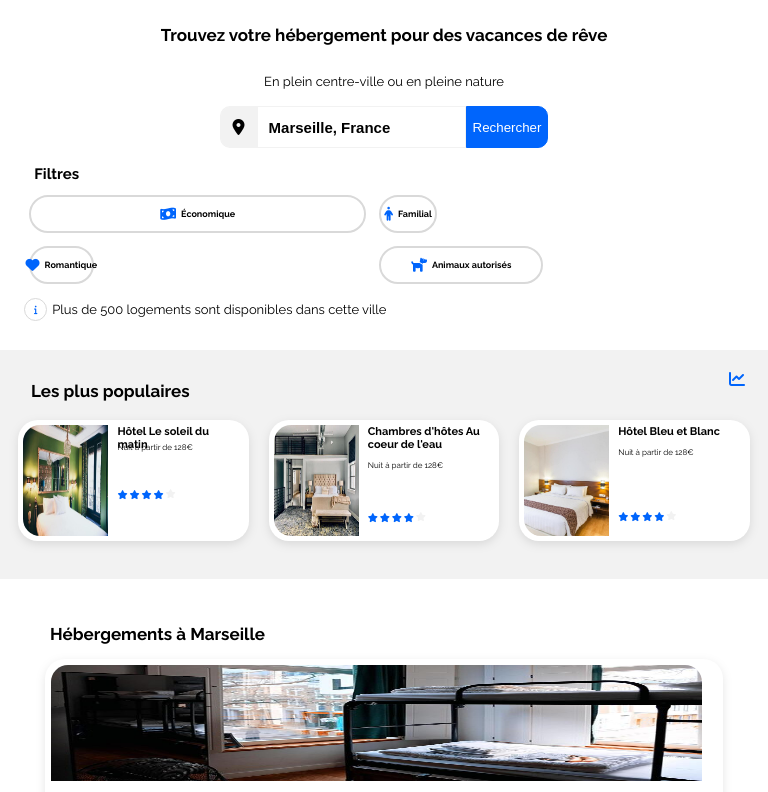
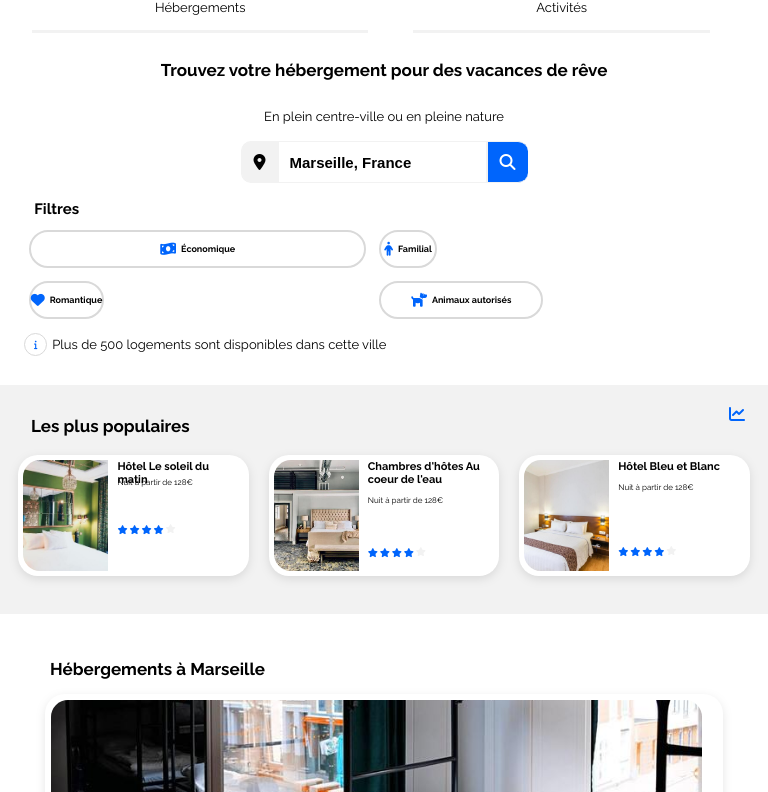
Before and after one commit to LivioSmd/Booki, a plain HTML site: page index.html in a window 768 px wide. Shown: the part 64-856 px from the top of the page. Drawn offline with Linux system fonts and the light colour scheme.

Commit message:
petites modifs

```diff
--- a/CSS/styles.css
+++ b/CSS/styles.css
@@ -3,6 +3,10 @@ main{
     margin: 0 auto;
     display: flex;
     flex-wrap: wrap;
+}
+
+img{
+    object-fit: cover;
 }
 
 body{
@@ -20,7 +24,7 @@ header{
 header nav{
     display: flex;
     align-items: center;
-    gap: 52px;
+    gap: 10px;
     font-size: 13px;
     height: 45px;
 }
@@ -28,6 +32,7 @@ header nav{
 a{
     text-decoration: none;
     color: black;
+    padding: 23px 20px;
 }
 
 a:visited{
@@ -36,6 +41,8 @@ a:visited{
 
 a:hover{
     color: #0065FC;
+    border-top: 2px #0065FC solid;
+    padding: 23px 20px;
 }
 
 i{
@@ -114,6 +121,11 @@ input#nomville{
     font-weight: 700;
 }
 
+.filtres-tel{
+    display: flex;
+    align-items: center;
+}
+
 h2{
     font-size: 15px;
 
@@ -184,6 +196,7 @@ h2{
     height: 89px;
     border-radius: 17px 17px 0px 0px;
     margin: 6px;
+    background-image:url(../images/hebergements/4_small/annie-spratt-Eg1qcIitAuA-unsplash.jpg);
 }
 
 .div-hebergements{
@@ -206,6 +219,8 @@ h2{
     font-weight: 700;
     height: 11px;
 }
+
+
 
 .hebergement1 p{
     margin: 9px;
@@ -322,6 +337,10 @@ aside p{
     margin: 13px;
  }
 
+ .bouton-rechercher2{
+    display: none;
+}
+
  @media all and (min-width: 768px) and (max-width: 992px) { /* Tablette */
 
     main{
@@ -359,7 +378,7 @@ aside p{
     }
 
     .romantique{
-        width: 12%;
+        width: 15%;
     }
 
     .animaux-autorises{
@@ -469,6 +488,7 @@ aside p{
         margin: 6px 14px !important;
     }
 
+
  }
 
  @media all and (max-width: 768px) {/*  téléphones portables */
@@ -495,6 +515,18 @@ aside p{
         width: 100%;
         display: flex;
         flex-direction: column;
+    }
+
+    header nav{
+        display: flex;
+        width: 100%;
+        gap: 0px;
+        justify-content: space-evenly;
+        margin-bottom: 15px;
+    }
+
+    .logo-header{
+        padding-bottom: 20px;
     }
 
     .accueil-introduction h1 {
@@ -613,4 +645,28 @@ aside p{
         padding: 0px;
     }
 
+    .bouton-rechercher{
+        display: none;
+    }
+
+    .bouton-rechercher2{
+        display: block;
+    }
+
+    .bouton-rechercher2 i{
+        border-radius: 0px 10px 10px 0px;
+        color: white;
+        background-color: #0065FC;
+    }
+
+    a{
+        border-bottom: 3px #F2F2F2 solid;
+        padding: 15px 16%;
+    }
+
+    a:hover{
+        border-top: none;
+        border-bottom: 3px #0065FC solid;
+        padding: 15px 16%;
+    }
 }
--- a/index.html
+++ b/index.html
@@ -31,6 +31,9 @@
                     <label for="nomville"></label>
                     <input type="text" name="nomville" id="nomville" value="Marseille, France" size="30" maxlength="20">
                     <input type="submit" value="Rechercher" class="bouton-rechercher">
+                    <div class="bouton-rechercher2">
+                        <i class="fa-sharp fa-solid fa-magnifying-glass"></i>
+                    </div>
                 </form>
             </div>
             <div class="filtres-tel">
```
